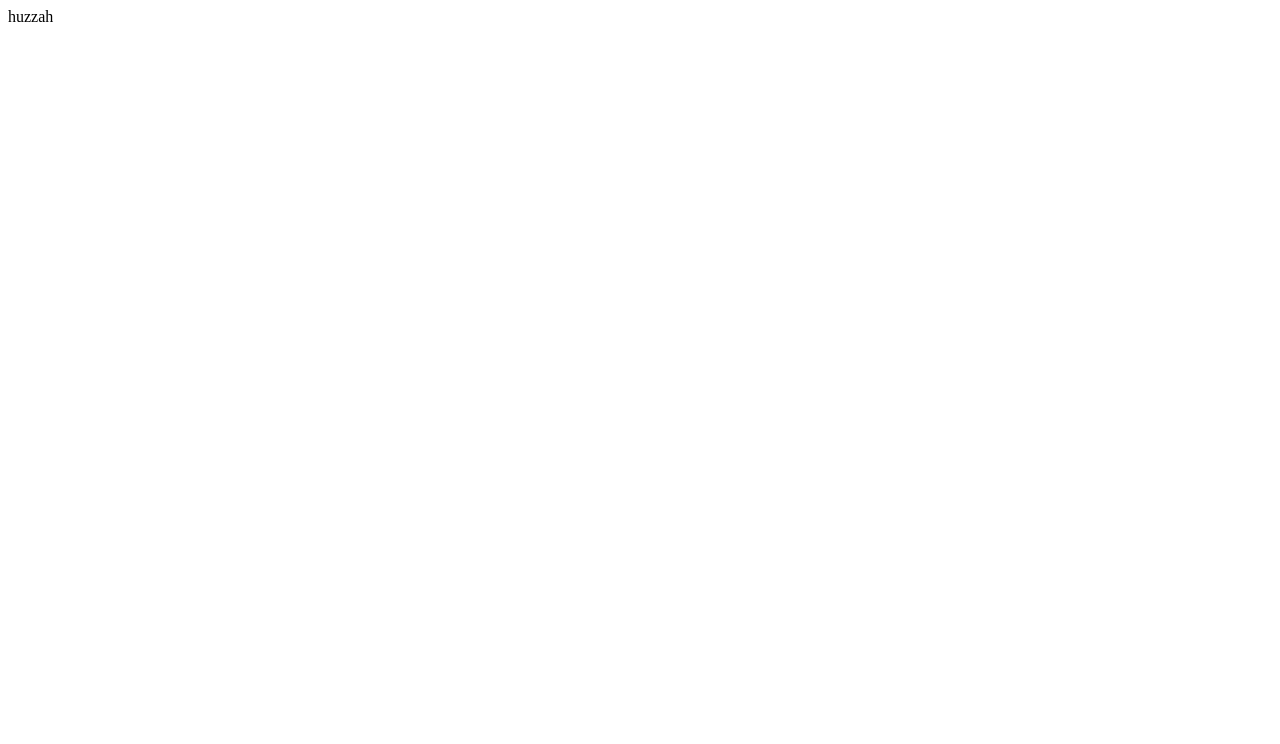
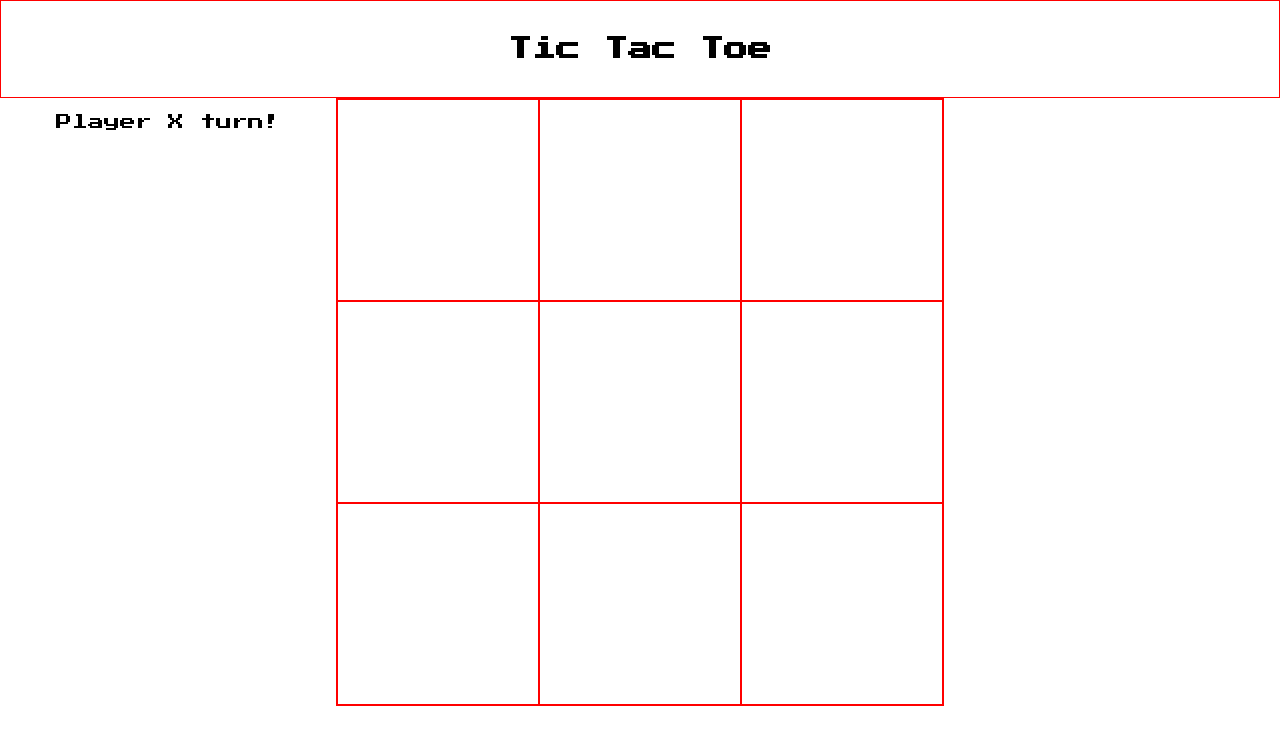
Before and after one commit to jiwonnie6/Tic-Tac-Toe, a website: page index.html in a window 1280 px wide. Drawn offline with Linux system fonts and the light colour scheme.

Commit message:
game logic to interface

```diff
--- a/index.html
+++ b/index.html
@@ -3,11 +3,46 @@
 <head>
   <meta charset="UTF-8">
   <meta name="viewport" content="width=device-width, initial-scale=1.0">
+  <link rel="stylesheet" href="style.css">
+  <link rel="preconnect" href="https://fonts.googleapis.com">
+  <link rel="preconnect" href="https://fonts.gstatic.com" crossorigin>
+  <link href="https://fonts.googleapis.com/css2?family=Press+Start+2P&display=swap" rel="stylesheet">
+
   <title>Tic Tac Toe</title>
 </head>
 <body>
-  <div>
-    huzzah
+  <div class="outline">
+    <div class="header-outline">
+      <h2 class="header">Tic Tac Toe</h2>
+    </div>
+
+    <div class="main-outline">
+      <div class="left-instructions-outline">
+        <p id="left-instructions">
+        </p>
+      </div>
+
+      <div class="cells-outline">
+        <div id="cells">
+          <div id="cell-1"></div>
+          <div id="cell-2"></div>
+          <div id="cell-3"></div>
+          <div id="cell-4"></div>
+          <div id="cell-5"></div>
+          <div id="cell-6"></div>
+          <div id="cell-7"></div>
+          <div id="cell-8"></div>
+          <div id="cell-9"></div>
+        </div>
+      </div>
+
+      <div class="right-instructions-outline">
+        <p id="right-instructions">
+        </p>
+      </div>
+    </div>
+
   </div>
+  <script src="main.js"></script>
 </body>
 </html>
--- a/main.js
+++ b/main.js
@@ -1,10 +1,123 @@
-const prompt = require("prompt-sync")({ sigint: true });
+// const prompt = require("prompt-sync")({ sigint: true });
+
+// const Gameboard = {
+//   board:[
+//     " ", " ", " ",
+//     " ", " ", " ",
+//     " ", " ", " "
+//   ],
+
+//   winnings:[
+//     // rows
+//     [0, 1, 2],
+//     [3, 4, 5],
+//     [6, 7, 8],
+
+//     // columns
+//     [0, 3, 6],
+//     [1, 4, 7],
+//     [2, 5, 8],
+
+//     // diagonals
+//     [0, 4, 8],
+//     [2, 4, 6]
+//   ],
+
+//   boardgame() {
+//     return this.board;
+//   },
+
+//   checkWins() {
+//     // wins = this.winnings;
+
+//     for(win of this.winnings) {
+//       const [a, b, c] = win;
+
+//       if(this.board[a] !== ' ' && this.board[a] === this.board[b] && this.board[b] === this.board[c]){
+//         return true;
+//       }
+//     }
+//     return false;
+//   },
+
+//   checkTie() {
+//     for(board of this.board) {
+//       if(board === ' ') {
+//         return false;
+//       }
+//     }
+//     return true;
+//   },
+
+//   taken(playerPick) {
+//     return this.board[playerPick] != ' ';
+//   },
+
+//   invalidInput(playerPick) {
+//     if(playerPick > 9 || playerPick < 0){
+//       return true;
+//     }
+//   }
+
+// };
+
+// const Players = {
+
+//   player: 'X',
+
+//   switchPlayers() {
+//     if (Players.player === 'X') {
+//       Players.player = 'O';
+//     }
+//     else {
+//       Players.player = 'X'
+//     }
+//   }
+// };
+
+// const Game = {
+//   start() {
+
+//     let board = Gameboard.boardgame();
+
+//     while(!Gameboard.checkTie()){
+
+//       console.log(board);
+
+//       let pick = prompt("player " + Players.player + " choose a number (0-8): ");
+
+//       if(Gameboard.taken(pick) == true || Gameboard.invalidInput(pick) == true) {
+//         console.log('invalid input or you cannot choose this space. pick a different cell.');
+//       }
+//       else {
+//         board[pick] = Players.player;
+
+//         if(Gameboard.checkWins() == true) {
+//           console.log(board);
+//           console.log('player ' + Players.player + ' won');
+//           break;
+//         }
+
+//         Players.switchPlayers();
+//       }
+//     }
+
+//     if(Gameboard.checkTie() == true && Gameboard.checkWins() == false) {
+//       console.log(board);
+//       console.log('this game is a tie');
+//     }
+//   }
+// };
+
+// Game.start();
+
+
 
 const Gameboard = {
   board:[
-    " ", " ", " ",
-    " ", " ", " ",
-    " ", " ", " "
+    document.getElementById("cell-1").innerHTML, document.getElementById("cell-2").innerHTML, document.getElementById("cell-3").innerHTML,
+    document.getElementById("cell-4").innerHTML, document.getElementById("cell-5").innerHTML, document.getElementById("cell-6").innerHTML,
+    document.getElementById("cell-7").innerHTML, document.getElementById("cell-8").innerHTML, document.getElementById("cell-9").innerHTML,
   ],
 
   winnings:[
@@ -28,12 +141,10 @@ const Gameboard = {
   },
 
   checkWins() {
-    // wins = this.winnings;
-
     for(win of this.winnings) {
       const [a, b, c] = win;
 
-      if(this.board[a] !== ' ' && this.board[a] === this.board[b] && this.board[b] === this.board[c]){
+      if(this.board[a] !== '' && this.board[a] === this.board[b] && this.board[b] === this.board[c]){
         return true;
       }
     }
@@ -41,8 +152,8 @@ const Gameboard = {
   },
 
   checkTie() {
-    for(board of this.board) {
-      if(board === ' ') {
+    for(const board of this.board) {
+      if(board === '') {
         return false;
       }
     }
@@ -50,15 +161,8 @@ const Gameboard = {
   },
 
   taken(playerPick) {
-    return this.board[playerPick] != ' ';
-  },
-
-  invalidInput(playerPick) {
-    if(playerPick > 9 || playerPick < 0){
-      return true;
-    }
+    return playerPick.innerHTML === 'X' || playerPick.innerHTML === 'O';
   }
-
 };
 
 const Players = {
@@ -66,46 +170,61 @@ const Players = {
   player: 'X',
 
   switchPlayers() {
-    if (Players.player === 'X') {
-      Players.player = 'O';
-    }
-    else {
-      Players.player = 'X'
-    }
+    this.player = (this.player === 'X') ? 'O' : 'X';
   }
 };
 
 const Game = {
+  gameOver: false,
+
   start() {
+    const leftInstructions = document.getElementById("left-instructions");
+    const rightInstructions = document.getElementById("right-instructions");
+    const cells = document.getElementById("cells");
 
     let board = Gameboard.boardgame();
 
-    while(!Gameboard.checkTie()){
+    leftInstructions.innerHTML = "Player " + Players.player + " turn!";
 
-      console.log(board);
+    function cellsClicked(e) {
+      if (this.gameOver) return;
 
-      let pick = prompt("player " + Players.player + " choose a number (0-8): ");
+      // const cell = e.target.id;
+      // const index = parseInt(cell.split("-")[1]) - 1;
 
-      if(Gameboard.taken(pick) == true || Gameboard.invalidInput(pick) == true) {
-        console.log('invalid input or you cannot choose this space. pick a different cell.');
+      // const clickedCell = document.getElementById(cell);
+
+      const cell = e.target;
+      const index = parseInt(cell.id.split("-")[1]) - 1;
+
+      leftInstructions.innerHTML = "Player " + Players.player + " turn!";
+
+      if(!Gameboard.taken(cell)) {
+        cell.innerHTML = Players.player;
+        board[index] = Players.player;
+
+        console.log(board);
+
+        if(Gameboard.checkWins()) {
+          rightInstructions.innerHTML = "Winner: Player " + Players.player;
+          leftInstructions.innerHTML = '';
+          this.gameOver = true;
+        }
+        else if(Gameboard.checkTie() && Gameboard.checkWins() == false) {
+          rightInstructions.innerHTML = "Tie!";
+          leftInstructions.innerHTML = '';
+          this.gameOver = true;
+        } else {
+          Players.switchPlayers();
+          leftInstructions.innerHTML = "Player " + Players.player + " turn!";
+        }
+      } else {
+        leftInstructions.innerHTML = "Pick a different box! Player " + Players.player + " turn!";
       }
-      else {
-        board[pick] = Players.player;
 
-        if(Gameboard.checkWins() == true) {
-          console.log(board);
-          console.log('player ' + Players.player + ' won');
-          break;
-        }
+    };
 
-        Players.switchPlayers();
-      }
-    }
-
-    if(Gameboard.checkTie() == true && Gameboard.checkWins() == false) {
-      console.log(board);
-      console.log('this game is a tie');
-    }
+    cells.addEventListener("click", cellsClicked);
   }
 };
 
--- a/style.css
+++ b/style.css
@@ -1,3 +1,63 @@
-div {
-  color: red;
+body {
+  font-family: "Press Start 2P", system-ui;
+  font-weight: 400;
+  font-style: normal;
+
+  padding: 0;
+  margin: 0;
 }
+
+/* header */
+.header-outline {
+  display: flex;
+  justify-content: center;
+
+  padding: 1em;
+
+  border: 1px solid red;
+}
+
+/* main game */
+
+.main-outline {
+  display: grid;
+  grid-template-columns: repeat(3, 1fr);
+}
+
+/* left instructions // player info, turns, invalid notifications etc*/
+.left-instructions-outline {
+  display: flex;
+  justify-content: center;
+}
+
+/* tic tac toe cells */
+.cells-outline {
+  display: flex;
+  justify-content: center;
+
+  border: 1px solid red;
+}
+
+#cells {
+  display: grid;
+  grid-template-columns: repeat(3, 1fr);
+}
+
+#cells > div {
+  height: 200px;
+  width: 200px;
+
+  border: 1px solid red;
+
+  display: flex;
+  justify-content: center;
+  align-items: center;
+  font-size: 50px;
+}
+
+/* right instructions // restart button, which player won, etc. */
+
+.right-instructions-outline {
+  display: flex;
+  justify-content: center;
+}
```
